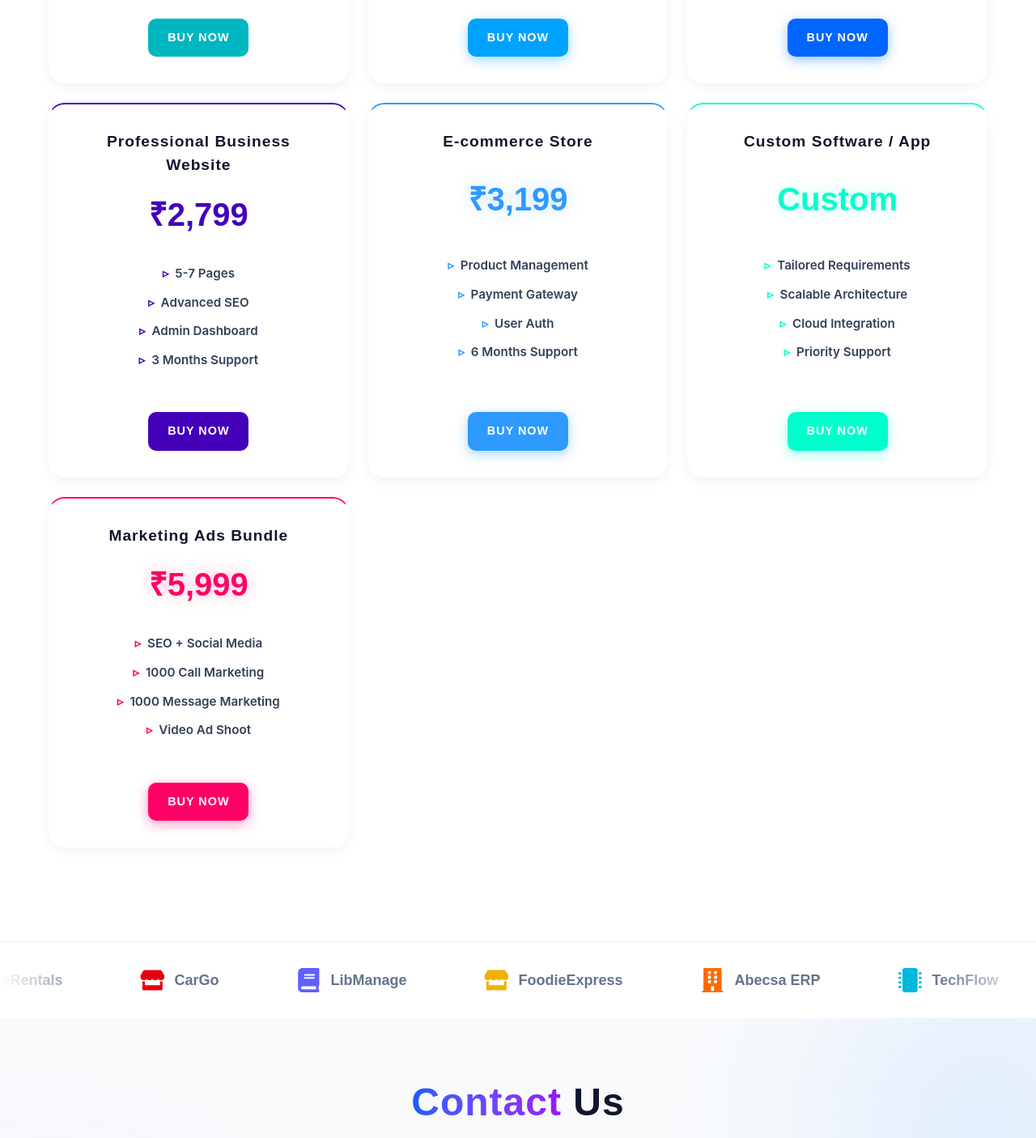
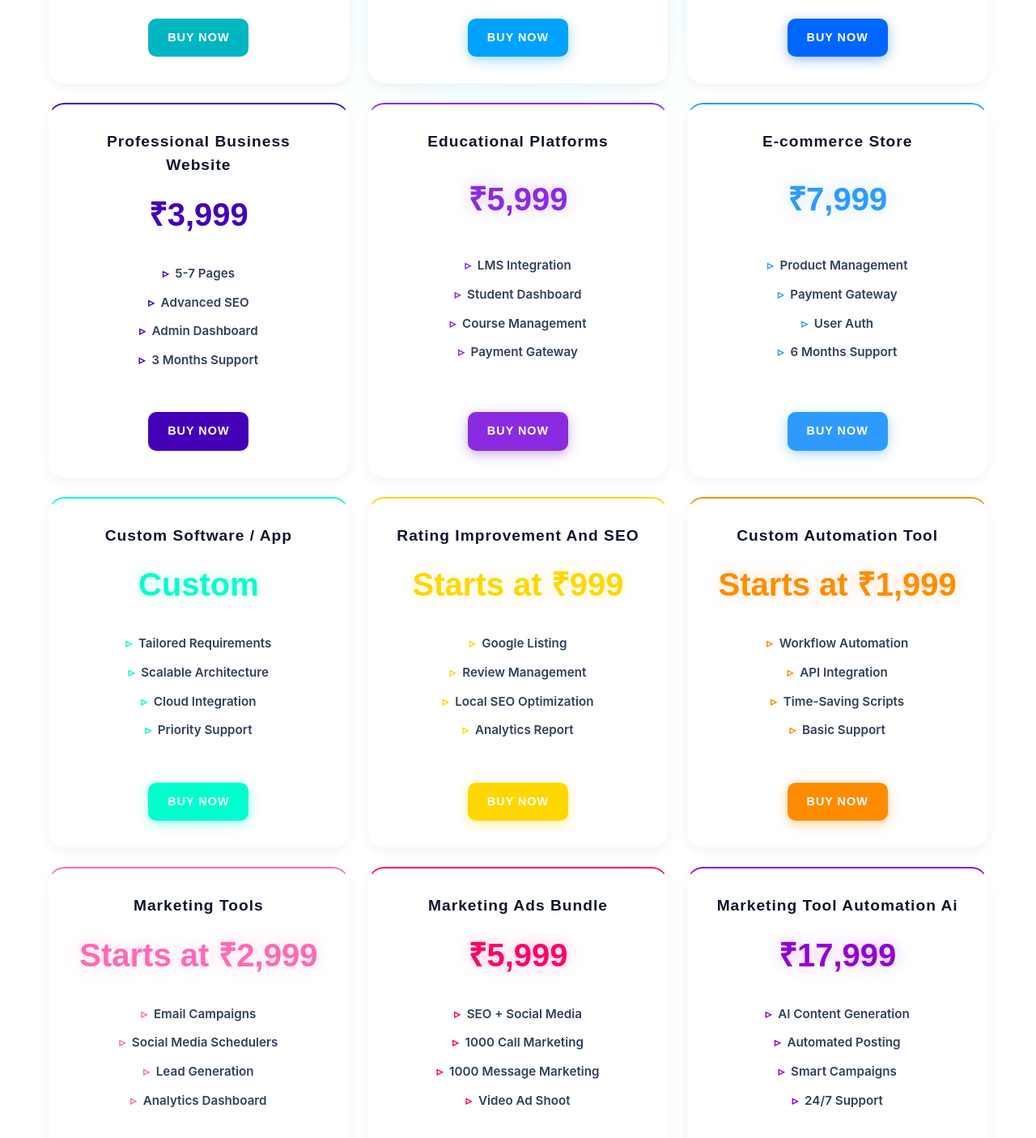
Before and after one commit to atultiwari997721/abecsa, a React (Vite) app: page / in a window 1280 px wide. Shown: the part 4180-5586 px from the top of the page at 81% size. Built offline with nearby package versions, Linux system fonts and the light colour scheme.

Commit message:
Added Page

```diff
--- a/src/components/Packages.jsx
+++ b/src/components/Packages.jsx
@@ -8,7 +8,7 @@ import { useNavigate } from 'react-router-dom';
 const packages = [
   {
     title: "Student/College Project",
-    price: "₹699",
+    price: "₹999",
     features: ["Basic HTML/CSS/JS", "Project Report Help", "Source Code Included", "Fast Delivery"],
     color: "#00b6c0ff", // Cyan
     previewImage: "https://images.unsplash.com/photo-1517694712202-14dd9538aa97?q=80&w=1000&auto=format&fit=crop",
@@ -16,7 +16,7 @@ const packages = [
   },
   {
     title: "Basic Portfolio / Resume",
-    price: "₹799",
+    price: "₹1,499",
     features: ["Responsive Design", "Contact Form", "Social Media Links", "1 Month Support"],
     color: "#00a2ff", // Bright Blue
     previewImage: "https://images.unsplash.com/photo-1517292987719-0369a794ec0f?q=80&w=1000&auto=format&fit=crop",
@@ -24,7 +24,7 @@ const packages = [
   },
   {
     title: "Small Shop / Local Business",
-    price: "₹1,799",
+    price: "₹2,799",
     features: ["Google Maps Integration", "Product Gallery", "WhatsApp Order", "SEO Basics"],
     color: "#0066ff", // Deep Neon Blue
     previewImage: "https://images.unsplash.com/photo-1556740738-b6a63e27c4df?q=80&w=1000&auto=format&fit=crop",
@@ -32,15 +32,23 @@ const packages = [
   },
   {
     title: "Professional Business Website",
-    price: "₹2,799",
+    price: "₹3,999",
     features: ["5-7 Pages", "Advanced SEO", "Admin Dashboard", "3 Months Support"],
     color: "#4400b9ff", // Sky Blue
     previewImage: "https://images.unsplash.com/photo-1460925895917-afdab827c52f?q=80&w=1000&auto=format&fit=crop",
     demoUrl: "https://startbootstrap.com/previews/agency"
   },
   {
+    title: "Educational Platforms",
+    price: "₹5,999",
+    features: ["LMS Integration", "Student Dashboard", "Course Management", "Payment Gateway"],
+    color: "#8A2BE2", // Blue Violet
+    previewImage: "https://images.unsplash.com/photo-1509062522246-3755977927d7?q=80&w=1000&auto=format&fit=crop",
+    demoUrl: "https://startbootstrap.com/previews/education"
+  },
+  {
     title: "E-commerce Store",
-    price: "₹3,199",
+    price: "₹7,999",
     features: ["Product Management", "Payment Gateway", "User Auth", "6 Months Support"],
     color: "#2E9AFE", // Soft Blue
     previewImage: "https://images.unsplash.com/photo-1556742049-0cfed4f7a07d?q=80&w=1000&auto=format&fit=crop",
@@ -55,12 +63,47 @@ const packages = [
     demoUrl: "https://startbootstrap.com/previews/sb-admin-2"
   },
   {
+    title: "Rating Improvement And SEO",
+    price: "Starts at ₹999",
+    features: ["Google Listing", "Review Management", "Local SEO Optimization", "Analytics Report"],
+    color: "#FFD700", // Gold
+    previewImage: "https://images.unsplash.com/photo-1551288049-bebda4e38f71?q=80&w=1000&auto=format&fit=crop",
+  },
+  {
+    title: "Custom Automation Tool",
+    price: "Starts at ₹1,999",
+    features: ["Workflow Automation", "API Integration", "Time-Saving Scripts", "Basic Support"],
+    color: "#FF8C00", // Dark Orange
+    previewImage: "https://images.unsplash.com/photo-1460925895917-afdab827c52f?q=80&w=1000&auto=format&fit=crop",
+  },
+  {
+    title: "Marketing Tools",
+    price: "Starts at ₹2,999",
+    features: ["Email Campaigns", "Social Media Schedulers", "Lead Generation", "Analytics Dashboard"],
+    color: "#FF69B4", // Hot Pink
+    previewImage: "https://images.unsplash.com/photo-1551288049-bebda4e38f71?q=80&w=1000&auto=format&fit=crop",
+  },
+  {
     title: "Marketing Ads Bundle",
     price: "₹5,999",
     features: ["SEO + Social Media", "1000 Call Marketing", "1000 Message Marketing", "Video Ad Shoot"],
     color: "#ff0066", // Premium Pink/Red
     previewImage: "https://images.unsplash.com/photo-1460925895917-afdab827c52f?q=80&w=1000&auto=format&fit=crop",
     link: "/ad"
+  },
+  {
+    title: "Marketing Tool Automation Ai",
+    price: "₹17,999",
+    features: ["AI Content Generation", "Automated Posting", "Smart Campaigns", "24/7 Support"],
+    color: "#9400D3", // Dark Violet
+    previewImage: "https://images.unsplash.com/photo-1620712943543-bcc4688e7485?q=80&w=1000&auto=format&fit=crop",
+  },
+  {
+    title: "Inventory Management Tool Website and App",
+    price: "₹29,999",
+    features: ["Real-time Tracking", "Barcode Scanning", "Multi-Store Support", "Admin Dashboard App"],
+    color: "#32CD32", // Lime Green
+    previewImage: "https://images.unsplash.com/photo-1586528116311-ad8ed7c82633?q=80&w=1000&auto=format&fit=crop",
   }
 ];
 
```
